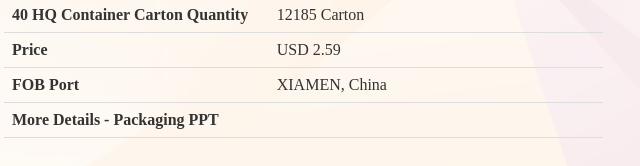
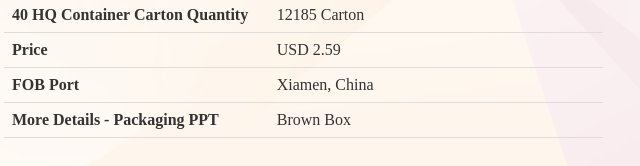
Before and after one commit to GBSLIT/GBSL25258, a plain HTML site: page index.html in a window 1280 px wide. Shown: the part 651-817 px from the top of the page, 198-838 px from the left. Drawn offline with Linux system fonts and the light colour scheme.

Commit message:
Update index.html

```diff
--- a/index.html
+++ b/index.html
@@ -193,11 +193,11 @@
                 </tr>
                 <tr>
                     <th>FOB Port</th>
-                    <td>XIAMEN, China</td>
+                    <td>Xiamen, China</td>
                 </tr>
                 <tr>
                     <th>More Details - Packaging PPT</th>
-                    <td><button class="link-button" onclick="window.location.href='Link';"> </button></td>
+                    <td>Brown Box</td>
                 </tr>
             </table>
         </div>
```
